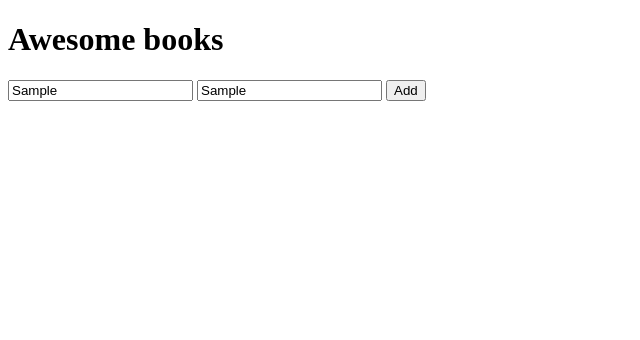
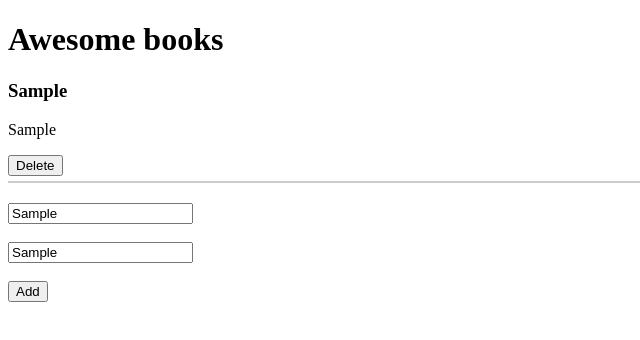
Before and after one commit to noelfoka/Awesome-books, a website: page index.html in a window 1280 px wide. Both pictures are taken after typing "Sample", "Sample" into the empty fields and a click on the button "Add". Shown: the whole page, without its empty margins (0-640 px from the left). Drawn offline with Linux system fonts and the light colour scheme.

Commit message:
update functionality

```diff
--- a/index.html
+++ b/index.html
@@ -2,6 +2,7 @@
 <html lang="en">
     <head>
         <meta charset="UTF-8">
+        <meta http-equiv="X-UA-Compatible" content="IE=edge">
         <meta name="viewport" content="width=device-width, initial-scale=1.0">
         <link rel="stylesheet" href="./styles.css">
         <title>Awesome books</title>
@@ -16,15 +17,15 @@
                 <ul id="book-list"></ul>
             </div>
 
-            <div class="form">
+            <div id="form">
                 <form action="#" method="post">
-                    <input type="text" id="bookTitle" placeholder="Title">
-                    <input type="text" id="bookAuthor" placeholder="Author">
+                    <input id="bookTitle" type="text" placeholder="Title"><br /><br />
+                    <input id="bookAuthor" type="text" placeholder="Author"><br /><br />
                     <button id="add-btn" type="button">Add</button>
                 </form>
             </div>
         </main>
 
-        <script src="main.js"></script>
+        <script src="./main.js"></script>
     </body>
 </html>
--- a/main.js
+++ b/main.js
@@ -2,8 +2,8 @@ let library = [];
 
 function getInput() {
   const book = {};
-  book.title = document.getElementById('bookTitle').value;
-  book.author = document.getElementById('bookAuthor').value;
+  book.title = document.getElementById("bookTitle").value;
+  book.author = document.getElementById("bookAuthor").value;
   return book;
 }
 
@@ -11,31 +11,31 @@ function removeBook(title) {
   const book = document.getElementById(title);
   book.remove();
   library = library.filter((bookObj) => bookObj.title !== title);
-  localStorage.setItem('library', JSON.stringify(library));
+  localStorage.setItem("library", JSON.stringify(library));
 }
 
 function addBook(bookObj) {
-  const bookList = document.getElementById('book-list');
-  const book = document.createElement('LI');
-  book.setAttribute('id', bookObj.title);
-  book.innerHTML(`<h3> ${bookObj.title} </h3> <p> ${bookObj.author} </p>`);
-  const deleteBtn = document.createElement('button');
-  deleteBtn.innerHTML = 'Delete';
-  deleteBtn.removeEventListener('click', () => removeBook(bookObj.title));
+  const bookList = document.getElementById("book-list");
+  const book = document.createElement("LI");
+  book.setAttribute("id", bookObj.title);
+  book.innerHTML = `<h3> ${bookObj.title} </h3> <p>${bookObj.author} </p>`;
+  const deleteBtn = document.createElement("button");
+  deleteBtn.innerHTML = "Delete";
+  deleteBtn.addEventListener("click", () => removeBook(bookObj.title));
   book.appendChild(deleteBtn);
   bookList.appendChild(book);
 }
 
-const addButton = document.getElementById('add-btn');
-addButton.addEventListener('click', () => {
+const addButton = document.getElementById("add-btn");
+addButton.addEventListener("click", () => {
   const book = getInput();
   library.push(book);
-  localStorage.setItem('library', JSON.stringify(library));
+  localStorage.setItem("library", JSON.stringify(library));
   addBook(book);
 });
 
 window.onload = () => {
-  library = JSON.parse(localStorage.getItem('library' || '[]'));
+  library = JSON.parse(localStorage.getItem("library" || "[]"));
   if (library === null) {
     library = [];
     return;
--- a/styles.css
+++ b/styles.css
@@ -4,8 +4,8 @@ body {
 
 li {
   list-style: none;
-  border-bottom: 3px solid #ccc;
-  padding-bottom: 10px;
+  border-bottom: 2px solid #ccc;
+  padding-bottom: 5px;
 }
 
 #book-list {
```
